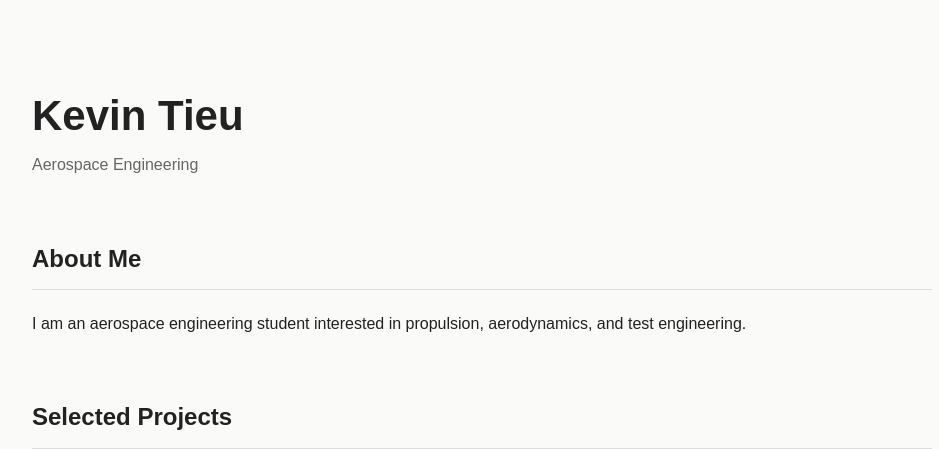
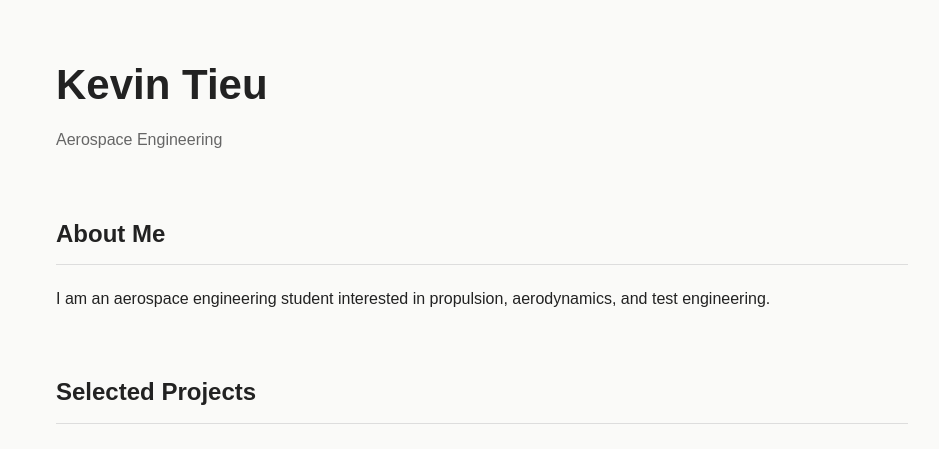
Before and after one commit to kevintieu1/kevintieu1.github.io, a Jekyll site: the page built from index.html, in a window 1280 px wide. Shown: the top 449 px of the page, without its empty margins (158-1097 px from the left). Built offline with Jekyll 4.4.1, drawn with Linux system fonts in a browser that asks for light colours.

Commit message:
Update index.html

```diff
--- a/index.html
+++ b/index.html
@@ -8,86 +8,8 @@
   <meta name="viewport" content="width=device-width, initial-scale=1">
   <title>Kevin Tieu | Engineering Portfolio</title>
 
-  <style>
-    body {
-      font-family: Arial, sans-serif;
-      max-width: 900px;
-      margin: 80px auto;
-      padding: 0 24px;
-      background: #fafaf8;
-      color: #222;
-      line-height: 1.7;
-    }
+  <link rel="stylesheet" href="{{ '/style.css' | relative_url }}">
 
-    h1 {
-      font-size: 42px;
-      margin-bottom: 0;
-    }
-
-    h2 {
-      margin-top: 60px;
-      border-bottom: 1px solid #ddd;
-      padding-bottom: 10px;
-    }
-
-    a {
-      color: #333;
-    }
-
-    .subtitle {
-      color: #666;
-      margin-top: 0;
-    }
-
-    footer {
-      margin-top: 80px;
-      padding: 20px 0;
-      border-top: 1px solid #ddd;
-      font-size: 14px;
-      color: #777;
-    }
-    .projects {
-  display: grid;
-  grid-template-columns: repeat(auto-fit, minmax(250px, 1fr));
-  gap: 20px;
-  margin-top: 25px;
-}
-
-.project-card {
-  display: block;
-  padding: 24px;
-  border: 1px solid #ddd;
-  border-radius: 6px;
-  text-decoration: none;
-  transition: border-color 0.2s;
-}
-
-.project-card:hover {
-  border-color: #555;
-}
-
-.project-card h3 {
-  margin: 0 0 10px;
-}
-
-.project-card p {
-  color: #666;
-  font-size: 14px;
-}
-
-.project-card span {
-  font-size: 13px;
-  font-weight: bold;
-}
-    .project-image {
-  width: 100%;
-  aspect-ratio: 16 / 9;
-  object-fit: cover;
-  border-radius: 4px;
-  margin-bottom: 15px;
-  display: block;
-}
-  </style>
 </head>
 
 <body>
```
